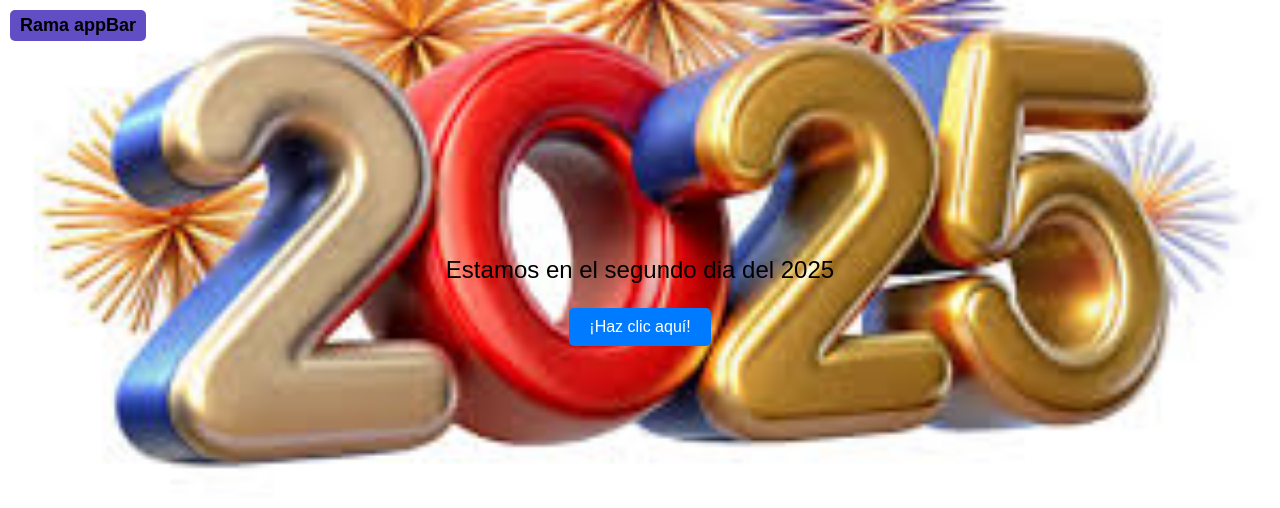
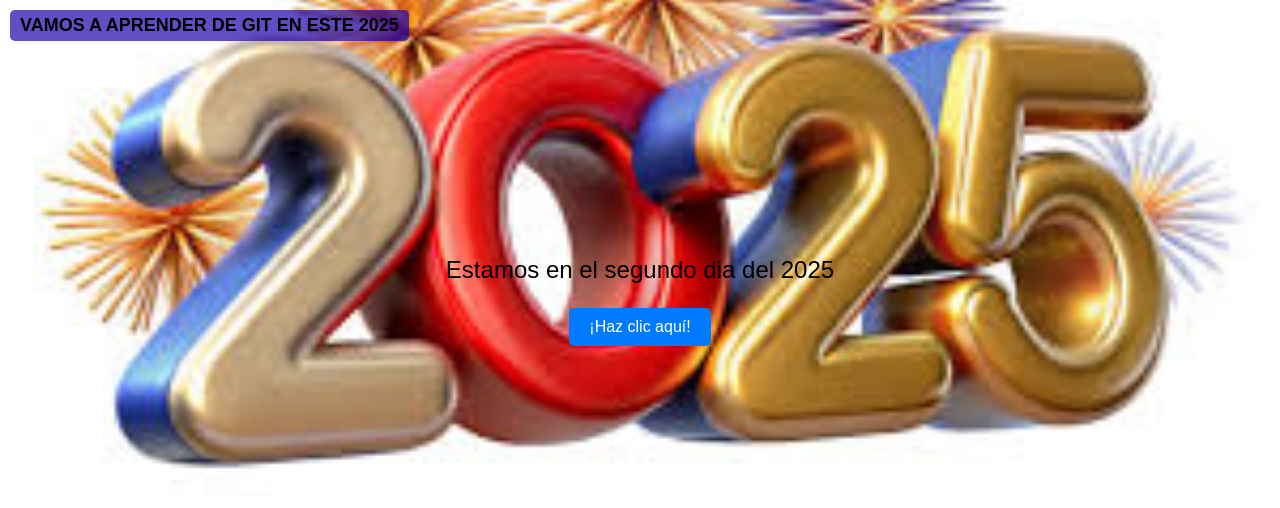
Before and after one commit to jsala382/pagina_prueba_git, an Angular app: page / in a window 1280 px wide. Shown: the top 508 px of the page. Built offline with nearby package versions, Linux system fonts and the light colour scheme.

Commit message:
Se cambio el titulo del aopBar(VAMOS A APRENDER DE GIT EN ESTE 2025)

```diff
--- a/src/app/app.component.html
+++ b/src/app/app.component.html
@@ -1,6 +1,6 @@
 
 <div class="header">
-  Rama appBar
+  VAMOS A APRENDER DE GIT EN ESTE 2025
 </div>
 <div style="text-align: center; margin-top: 20%;">
   <p style="color: black; font-size: 24px;">{{mensaje}}</p>
```
